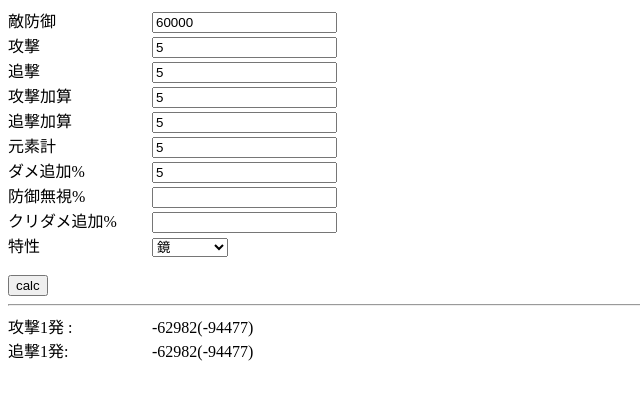
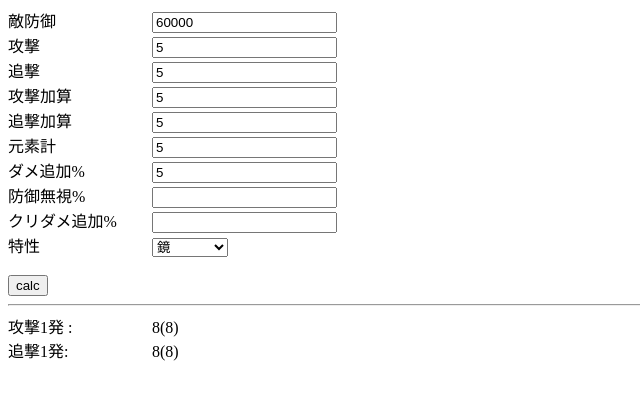
Before and after one commit to ctake4bandana/interspecific_calculater, a plain HTML site: page gold.html in a window 1280 px wide. Both pictures are taken after typing "5", "5", "5", "5", "5", "5" into the empty fields and a click on the input "calc". Shown: the whole page, without its empty margins (0-640 px from the left). Drawn offline with Linux system fonts and the light colour scheme.

Commit message:
Update gold.html
mathmax

```diff
--- a/gold.html
+++ b/gold.html
@@ -62,8 +62,8 @@ function calc(){
   var totalAx = totalA * ( 1 + dPlus/100);
   var log5A = Math.log(totalAx) / Math.log(5);
   console.log(totalA,totalAx,log5A);
-  ad = (totalA - (YED - YED*igDef/100) + (eleSum * log5A) ) * (1 + dPlus/100);
-  acd = ((totalA - (YED - YED*igDef/100)) * (1.5+(cdPercent/100)) + (eleSum * log5A) ) * (1 + dPlus/100);
+  ad = (Math.max(totalA - (YED - YED*igDef/100),totalA * 0.05) + (eleSum * log5A) ) * (1 + dPlus/100);
+  acd = (Math.max(totalA - (YED - YED*igDef/100),totalA * 0.05) * (1.5+(cdPercent/100)) + (eleSum * log5A) ) * (1 + dPlus/100);
   console.log(ad,acd);
   document.getElementById("1a").innerText = Math.floor(ad) + '(' + Math.floor(acd) + ')';
 
@@ -72,8 +72,8 @@ function calc(){
   var totalCx = totalC * ( 1 + dPlus/100);
   var log5C = Math.log(totalCx) / Math.log(5);
   console.log(totalC,totalCx,log5C);
-  cd = (totalC - (YED - YED*igDef/100) + (eleSum * log5C) ) * (1 + dPlus/100);
-  ccd = ((totalC - (YED - YED*igDef/100)) * (1.5+(cdPercent/100)) + (eleSum * log5C) ) * (1 + dPlus/100);
+  cd = (Math.max(totalC - (YED - YED*igDef/100),totalC * 0.05) + (eleSum * log5C) ) * (1 + dPlus/100);
+  ccd = (Math.max(totalC - (YED - YED*igDef/100),totalC * 0.05) * (1.5+(cdPercent/100)) + (eleSum * log5C) ) * (1 + dPlus/100);
   console.log(cd,ccd);
   document.getElementById("1c").innerText = Math.floor(cd) + '(' + Math.floor(ccd) + ')';
 
```
